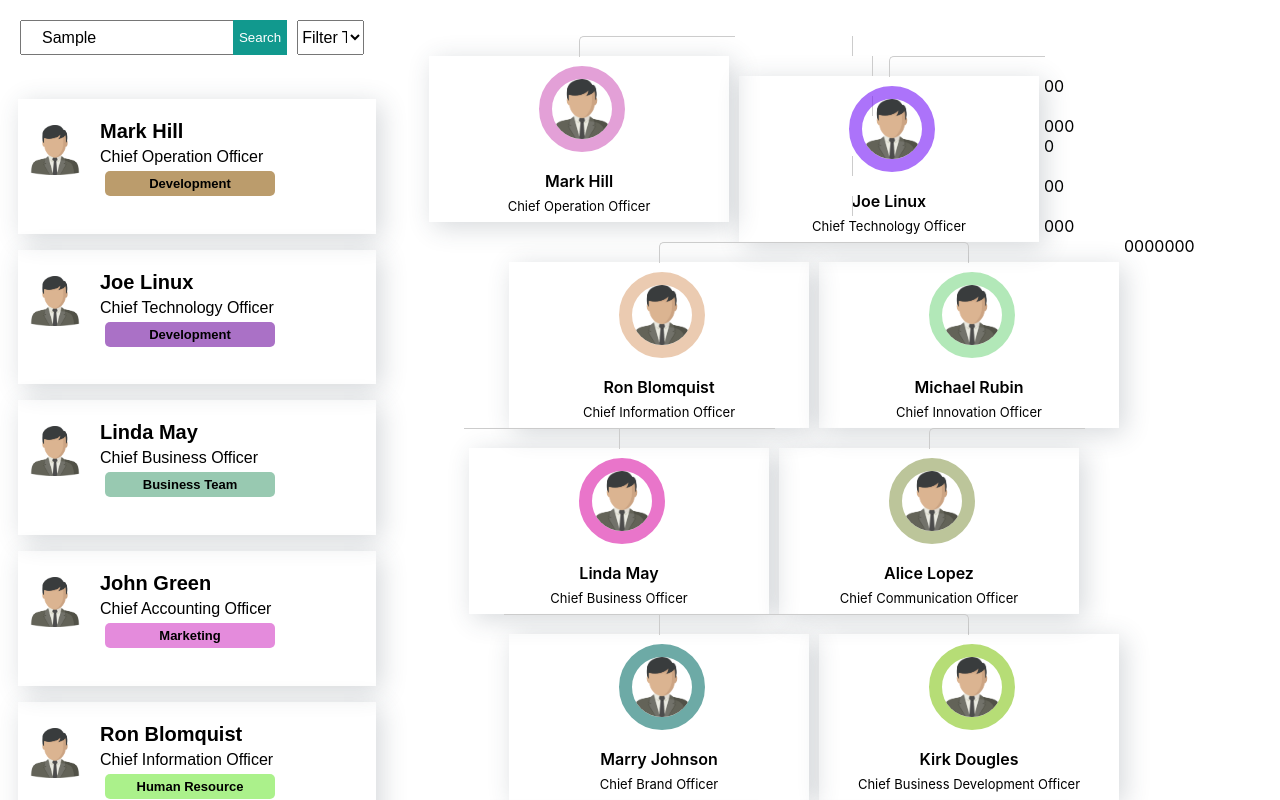
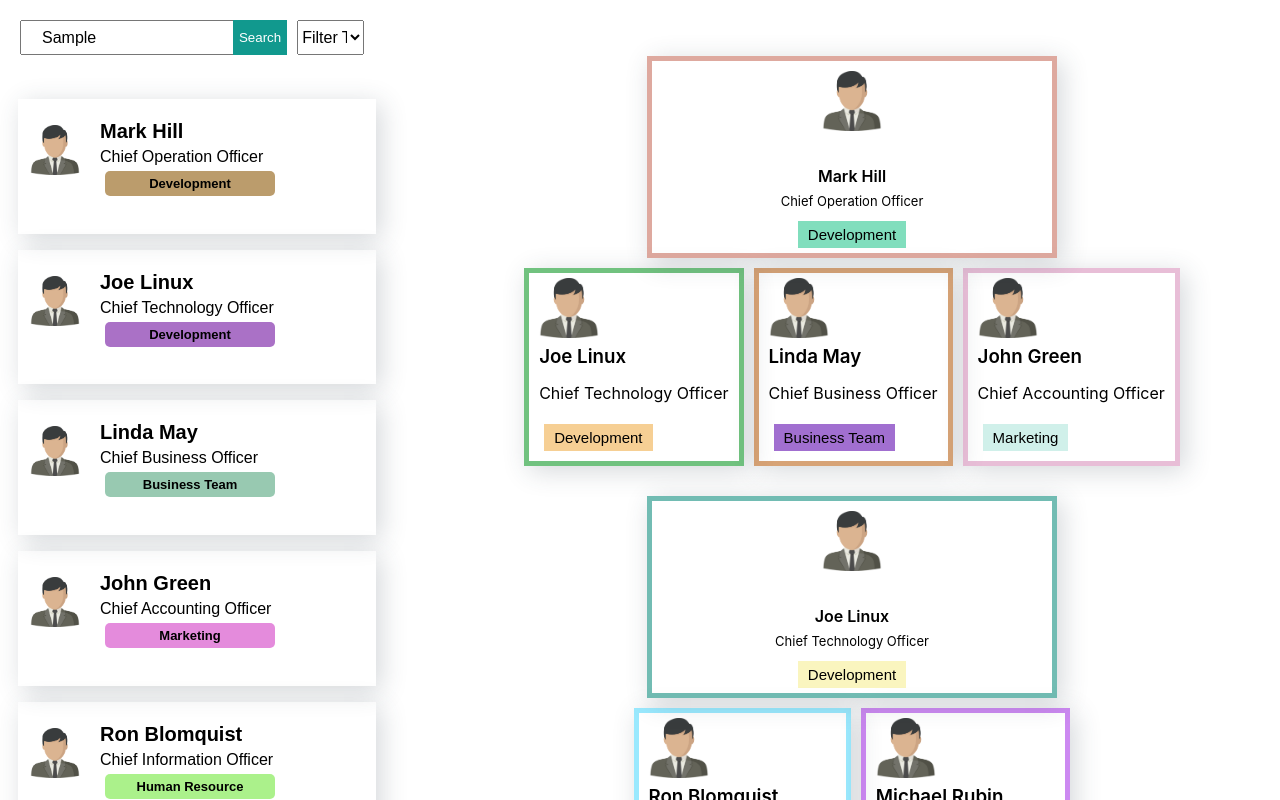
Before and after one commit to vaibhavkaul69/employee-tree-react, a React (Create React App) app: page / in a window 1280 px wide. Both pictures are taken after typing "Sample" into the empty fields and a click on the button "Search". Shown: the top 800 px of the page. Built offline with nearby package versions, Linux system fonts and the light colour scheme.

Commit message:
(Added):Tree employee search and filter

```diff
--- a/src/App.css
+++ b/src/App.css
@@ -6,6 +6,7 @@
 }
 .org-tree {
 	width: 70%;
+	overflow-x: scroll;
 }
 .employee-list-container {
 	width: 30%;
@@ -87,6 +88,8 @@
 .org-tree ul {
 	padding-top: 20px;
 	position: relative;
+	display: flex;
+	flex-direction: column;
 	transition: all 0.5s;
 }
 
@@ -99,95 +102,40 @@
 	transition: all 0.5s;
 }
 
-/*We will use ::before and ::after to draw the connectors*/
+.node-container {
+	display: flex;
+	flex-direction: column;
+}
+.node {
+	display: flex;
 
-.org-tree li::before,
-.org-tree li::after {
-	content: "";
-	position: absolute;
-	top: 0;
-	right: 50%;
-	border-top: 1px solid #ccc;
-	width: 50%;
-	height: 20px;
+	margin: 5px auto;
 }
-.org-tree li::after {
-	right: auto;
-	left: 50%;
-	border-left: 1px solid #ccc;
+.node-item {
+	margin: 5px;
+	box-shadow: 5px 5px 25px 0 rgba(46, 61, 73, 0.2);
+	padding: 5px 10px;
 }
-
-.org-tree li:only-child::after,
-.org-tree li:only-child::before {
-	display: none;
+.node-item > h3 {
+	font-weight: 600;
+	margin: 5px auto;
+	line-height: 20px;
 }
-
-.org-tree li:only-child {
-	padding-top: 0;
+.team-btn {
+	color: #000;
+	border: none;
+	padding: 5px 10px;
+	margin: 5px;
+	font: 40 15px sans-serif;
 }
-
-.org-tree li:first-child::before,
-.org-tree li:last-child::after {
-	border: 0 none;
+#children {
+	display: flex;
 }
-
-.org-tree li:last-child::before {
-	border-right: 1px solid #ccc;
-	border-radius: 0 5px 0 0;
-	-webkit-border-radius: 0 5px 0 0;
-	-moz-border-radius: 0 5px 0 0;
-}
-.org-tree li:first-child::after {
-	border-radius: 5px 0 0 0;
-	-webkit-border-radius: 5px 0 0 0;
-	-moz-border-radius: 5px 0 0 0;
-}
-
-.org-tree ul ul::before {
-	content: "";
-	position: absolute;
-	top: 0;
-	left: 50%;
-	border-left: 1px solid #ccc;
-	width: 0;
-	height: 20px;
-}
-
-.org-tree li a {
-	border: 1px solid #ccc;
-	padding: 5px 10px;
-	text-decoration: none;
-	color: #666;
-	font-family: arial, verdana, tahoma;
-	font-size: 11px;
-	display: inline-block;
-
-	border-radius: 5px;
-	-webkit-border-radius: 5px;
-	-moz-border-radius: 5px;
-
-	transition: all 0.5s;
-	-webkit-transition: all 0.5s;
-	-moz-transition: all 0.5s;
-}
-
-.org-tree li a:hover,
-.org-tree li a:hover + ul li a {
-	background: #c8e4f8;
-	color: #000;
-	border: 1px solid #94a0b4;
-}
-
-.org-tree li a:hover + ul li::after,
-.org-tree li a:hover + ul li::before,
-.org-tree li a:hover + ul::before,
-.org-tree li a:hover + ul ul::before {
-	border-color: #94a0b4;
-}
-
 .card {
 	position: relative;
 	display: flex;
+	width: 400px;
+	margin: 0px auto;
 	flex-direction: column;
 	justify-content: center;
 	box-shadow: 5px 5px 25px 0 rgba(46, 61, 73, 0.2);
@@ -202,11 +150,10 @@
 	margin: 10px auto;
 	z-index: 100;
 }
-.card .image img {
-	border-radius: 50%;
+.card .image img,
+.node > .node-item > img {
 	width: 60px;
 	height: 60px;
-	border: 13px solid #96f6b7;
 }
 .card .card-body {
 	background: #fff;
--- a/src/Components/chart.js
+++ b/src/Components/chart.js
@@ -14,13 +14,20 @@ const Chart = () => {
 	);
 };
 const Card = ({ data }) => {
-	console.log(data);
+	//console.log(data);
 	return (
 		<ul className="employee-tree-nodes">
-			{data.map((item) => (
-				<Fragment key={Math.random()}>
+			{data.map((item) => {
+				//console.log(item);
+				return (
+					<React.Fragment>
+						<div className="node-container" key={Math.random() * 1000}>
 							<li>
-						<div draggable className="card">
+								<div
+									draggable
+									className="card"
+									style={{ border: `5px solid ${getRandomColor()}` }}
+								>
 									<div className="image">
 										<img
 											src={image}
@@ -31,14 +38,52 @@ const Card = ({ data }) => {
 									<div className="card-body">
 										<h4>{item.name}</h4>
 										<p>{item.designation}</p>
+										<button
+											className="team-btn"
+											style={{ background: getRandomColor() }}
+										>
+											{item.team}
+										</button>
 									</div>
 								</div>
 							</li>
-					{item.children?.length && <Card data={item.children} />}
-				</Fragment>
-			))}
+							{item.children ? <CreateNode node={item.children} /> : null}
+						</div>
+					</React.Fragment>
+				);
+			})}
 		</ul>
 	);
 };
 
+const CreateNode = ({ node }) => {
+	console.log(node);
+	return (
+		<div className="node">
+			{node.map((item) => {
+				return (
+					<div
+						key={Math.random() * 1000}
+						className="node-item"
+						style={{ border: `5px solid ${getRandomColor()}` }}
+					>
+						<img
+							src={image}
+							alt="Profile"
+							style={{ borderColor: getRandomColor() }}
+						/>
+						<h3>{item.name}</h3>
+						<p>{item.designation}</p>
+						<button
+							className="team-btn"
+							style={{ background: getRandomColor() }}
+						>
+							{item.team}
+						</button>
+					</div>
+				);
+			})}
+		</div>
+	);
+};
 export default Chart;
--- a/src/Context/EmployeeDataContext.js
+++ b/src/Context/EmployeeDataContext.js
@@ -75,8 +75,8 @@ class EmployeeDataContextProvider extends Component {
 					name: "Erica Reel",
 					designation: "Chief Customer Officer",
 					team: "Customer Success",
-					id: 6789,
-					manager: null,
+					id: 6888,
+					manager: 6789,
 				},
 			],
 		};
@@ -126,7 +126,7 @@ class EmployeeDataContextProvider extends Component {
 			}
 		}
 		//console.log(this.state.data);
-		//console.log(this.state.data);
+		console.log(this.tree);
 	}
 	filterUserByTeam = (teamName) => {
 		const midArray = this.state.data.filter((item) => {
```
Lines whose indentation alone changed are shown as unchanged.
